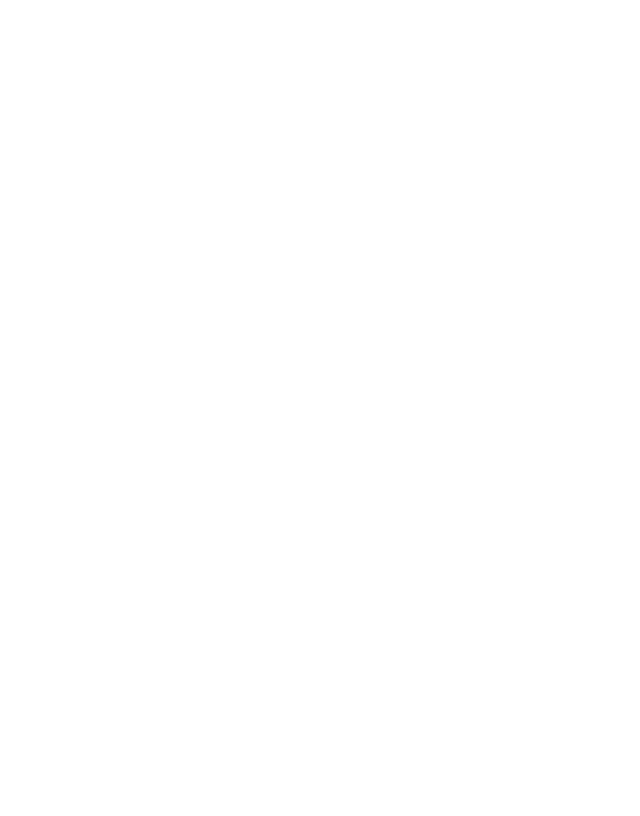
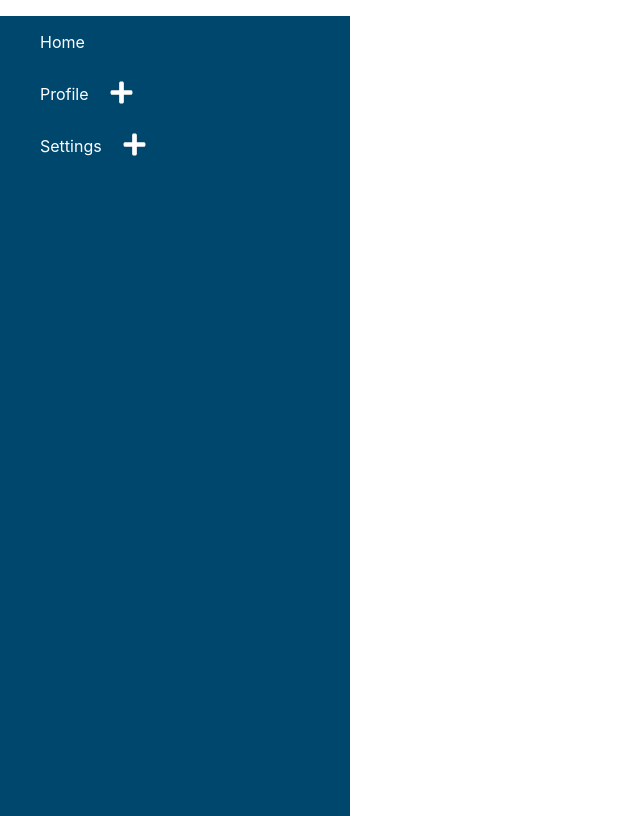
Before and after one commit to prayag1740/React_Starters, a React (Create React App) app: page /tree-view in a window 1280 px wide. Before the commit this address had no page. Shown: the whole page, without its empty margins (0-640 px from the left). Built offline with nearby package versions, Linux system fonts and the light colour scheme.

Commit message:
tree view container project

```diff
--- a/src/App.js
+++ b/src/App.js
@@ -6,6 +6,8 @@
 import NewPage from './Components/NewPage'
 import LoadMoreData from './Components/LoadMoreData'
 import { BrowserRouter as Router, Routes, Route } from 'react-router-dom'
+import TreeView from './Components/TreeView'
+import  {menus } from './Components/TreeView/data'
 
 function App() {
   return (
@@ -19,9 +21,11 @@
       <StarRating noOfStars={10} />
       <ImageSlider url={"https://dummyjson.com/products"} />
       <NewPage message={"click here for load more data project"} color = {"#d73b19"} navigate = {'/load-more-data'} />
+      <NewPage message={"click here for Tree View project"} color = {"#4C3356"} navigate = {'/tree-view'} />
         </>
       } />
         <Route path='/load-more-data' element={<LoadMoreData />} />
+        <Route path='tree-view' element={<TreeView menus={menus} />} />
         </Routes>
     </div>
     </Router>
--- /dev/null
+++ b/src/Components/TreeView/data.js
@@ -0,0 +1,60 @@
+export const menus = [
+    {
+      label: "Home",
+      to: "/",
+    },
+    {
+      label: "Profile",
+      to: "/profile",
+      children: [
+        {
+          label: "Details",
+          to: "details",
+          children: [
+            {
+              label: "Location",
+              to: "location",
+              children: [
+                {
+                  label: "City",
+                  to: "city",
+                },
+              ],
+            },
+          ],
+        },
+      ],
+    },
+    {
+      label: "Settings",
+      to: "/settings",
+      children: [
+        {
+          label: "Account",
+          to: "account",
+        },
+        {
+          label: "Security",
+          to: "security",
+          children: [
+            {
+              label: "Login",
+              to: "login",
+            },
+            {
+              label: "Register",
+              to: "register",
+              children : [
+                  {
+                      label : 'Random data',
+                      to : ''
+                  }
+              ]
+            },
+          ],
+        },
+      ],
+    },
+  ];
+
+  export default menus;
--- /dev/null
+++ b/src/Components/TreeView/index.js
@@ -0,0 +1,13 @@
+import React from 'react'
+import MenuList from './menu-list';
+
+function TreeView( {menus = []} ) {
+
+  return (
+    <div className='tree-view-container'>
+        <MenuList menus={menus} />
+    </div>
+  )
+}
+
+export default TreeView ;
--- /dev/null
+++ b/src/Components/TreeView/menu-item.js
@@ -0,0 +1,37 @@
+import React, { useState } from 'react'
+import MenuList from './menu-list';
+import { FaMinus, FaPlus } from "react-icons/fa"
+
+function MenuItem(  {item}   ) {
+
+    const [displayCurrentchildren, setdisplayCurrentchildren] = useState({});
+
+    const handleToggleChildren = (getCurrentLabel) => {
+        setdisplayCurrentchildren({
+            ...displayCurrentchildren,
+            [getCurrentLabel] : !displayCurrentchildren[getCurrentLabel]
+        })
+    }
+
+
+  return (
+    <li>
+        <div className='menu-item'>
+           <p> {item.label} </p>
+           {
+            item && item.children && item.children.length ? <span onClick={() => handleToggleChildren(item.label)}>{
+                displayCurrentchildren[item.label] ? <FaMinus color='#fff' size={25} /> : <FaPlus color='#fff' size={25} /> }</span> : null
+           }
+        </div>
+
+        {
+            item && item.children && item.children.length > 0 && displayCurrentchildren[item.label] ?
+            <MenuList menus={item.children} />
+            : null
+        }
+
+    </li>
+  )
+}
+
+export default MenuItem
--- /dev/null
+++ b/src/Components/TreeView/menu-list.js
@@ -0,0 +1,20 @@
+import React from 'react'
+import MenuItem from './menu-item'
+import './styles.css'
+
+function MenuList({menus = []}) {
+
+  return (
+    <ul className='menu-list-container'>
+        {
+            menus && menus.length ?
+            menus.map( (i, idx) => {
+                return <MenuItem item={i} key={idx} />
+            } ):
+            null
+        }
+    </ul>
+  )
+}
+
+export default MenuList ;
--- /dev/null
+++ b/src/Components/TreeView/styles.css
@@ -0,0 +1,17 @@
+.tree-view-container {
+    min-height: 100vh;
+    width: 350px;
+    background-color: rgb(0,71,110);
+}
+
+.menu-item {
+    display: flex;
+    align-items: center;
+    gap: 20px;
+    cursor: pointer;
+    color: white;
+}
+
+.menu-list-container {
+    list-style: none;
+}
```
